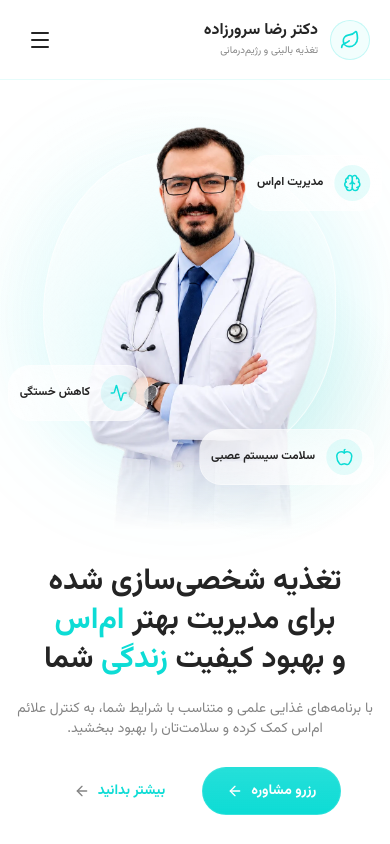
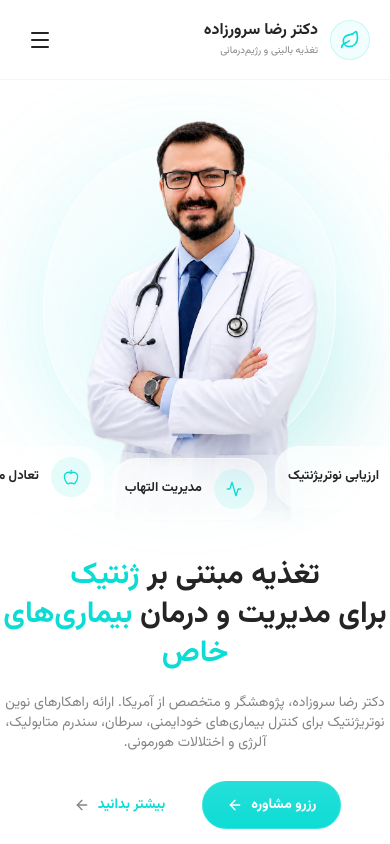
Before and after one commit to AmirShakibafar/SarvzadehPortfolio, a Next.js app: page / in a window 390 px wide. Shown: the top 844 px of the page. Built offline with nearby package versions, Linux system fonts and the light colour scheme.

Commit message:
feat: update hero mobile text and card alignment

```diff
--- a/components/hero/mobile/hero-image-mobile.tsx
+++ b/components/hero/mobile/hero-image-mobile.tsx
@@ -9,7 +9,7 @@ export function HeroImageMobile() {
       <DecorativeEllipse />
       <GlassBlob />
       <DoctorImage />
-      <FloatingCards />
+      <FloatingCardsMobile />
     </div>
   );
 }
@@ -98,31 +98,33 @@ function DoctorImage() {
   );
 }
 
-function FloatingCards() {
+export function FloatingCardsMobile() {
   return (
     <div
-      className="absolute inset-0 z-20 pointer-events-none isolate animate-fade-up"
+      className="absolute bottom-4 left-0 right-0 z-20 px-4 animate-fade-up"
       style={{ animationDelay: "200ms" }}
     >
-      <div className="absolute top-[10%] right-2 sm:top-[12%] sm:right-6 pointer-events-auto scale-90 sm:scale-100 origin-right">
+      <div className="flex items-center justify-center gap-2">
+        <div>
           <FloatingCardItem
-          title="مدیریت ام‌اس"
-          icon={<Brain className="w-5 h-5 text-primary" />}
+            title="ارزیابی نوتریژنتیک"
+            icon={<Brain className="w-4 h-4 text-primary shrink-0" />}
           />
         </div>
 
-      <div className="absolute top-[60%] left-2 sm:top-[55%] sm:left-6 pointer-events-auto scale-90 sm:scale-100 origin-left">
+        <div className="translate-y-3">
           <FloatingCardItem
-          title="کاهش خستگی"
-          icon={<Activity className="w-5 h-5 text-primary" />}
+            title="مدیریت التهاب"
+            icon={<Activity className="w-4 h-4 text-primary shrink-0" />}
           />
         </div>
 
-      <div className="absolute bottom-[10%] right-4 sm:bottom-[15%] sm:right-8 pointer-events-auto scale-90 sm:scale-100 origin-right">
+        <div>
           <FloatingCardItem
-          title="سلامت سیستم عصبی"
-          icon={<Apple className="w-5 h-5 text-primary" />}
+            title="تعادل متابولیک"
+            icon={<Apple className="w-4 h-4 text-primary shrink-0" />}
           />
+        </div>
       </div>
     </div>
   );
--- a/components/hero/mobile/hero-section-mobile.tsx
+++ b/components/hero/mobile/hero-section-mobile.tsx
@@ -24,16 +24,17 @@ export function HeroSectionMobile() {
             size="h1"
             className="text-3xl md:text-4xl text-foreground leading-[1.3]"
           >
-            تغذیه شخصی‌سازی شده <br />
-            برای مدیریت بهتر <span className="text-primary">ام‌اس</span> <br />و
-            بهبود کیفیت <span className="text-primary">زندگی</span> شما
+            تغذیه مبتنی بر <span className="text-primary">ژنتیک</span> <br />
+            برای مدیریت و درمان{" "}
+            <span className="text-primary">بیماری‌های خاص</span>
           </Heading>
         </div>
 
         <div>
           <Paragraph size="lg" className="text-sm md:text-base max-w-[480px]">
-            با برنامه‌های غذایی علمی و متناسب با شرایط شما، به کنترل علائم ام‌اس
-            کمک کرده و سلامت‌تان را بهبود ببخشید.
+            دکتر رضا سروزاده، پژوهشگر و متخصص از آمریکا. ارائه راهکارهای نوین
+            نوتریژنتیک برای کنترل بیماری‌های خودایمنی، سرطان، سندرم متابولیک،
+            آلرژی و اختلالات هورمونی.
           </Paragraph>
         </div>
 
```
Lines whose indentation alone changed are shown as unchanged.
